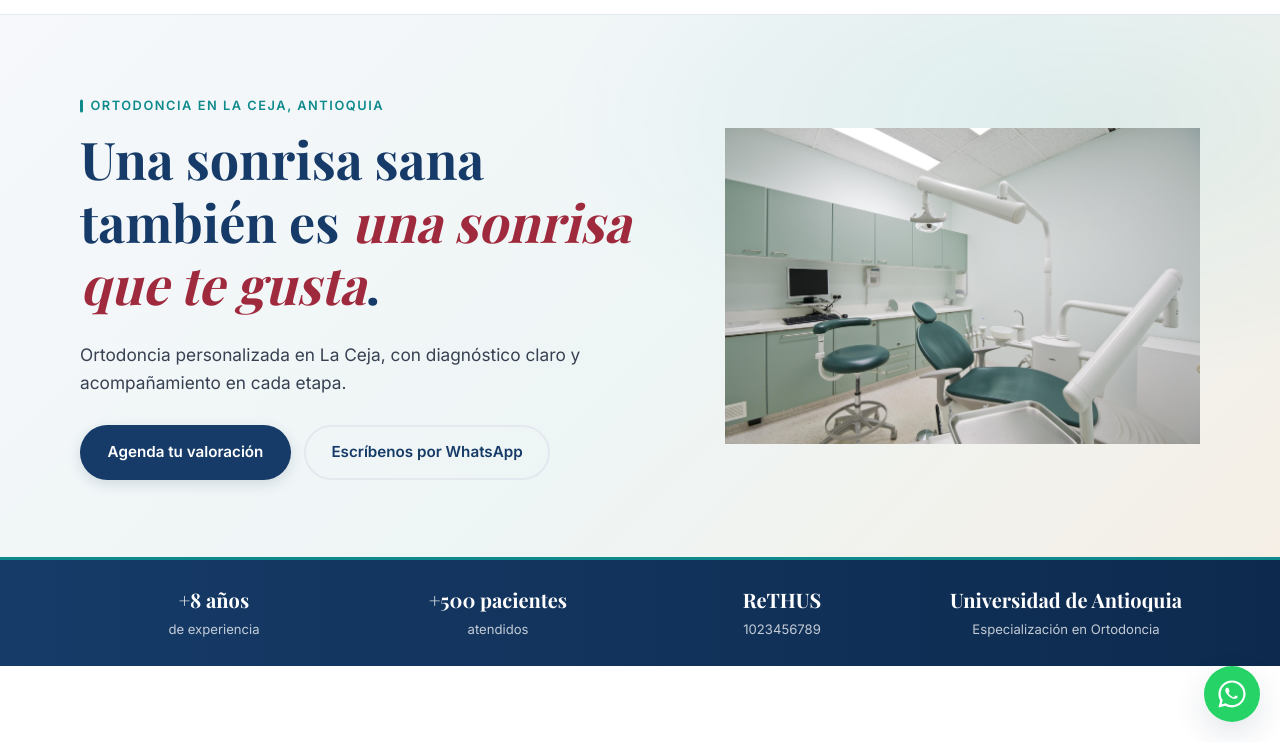
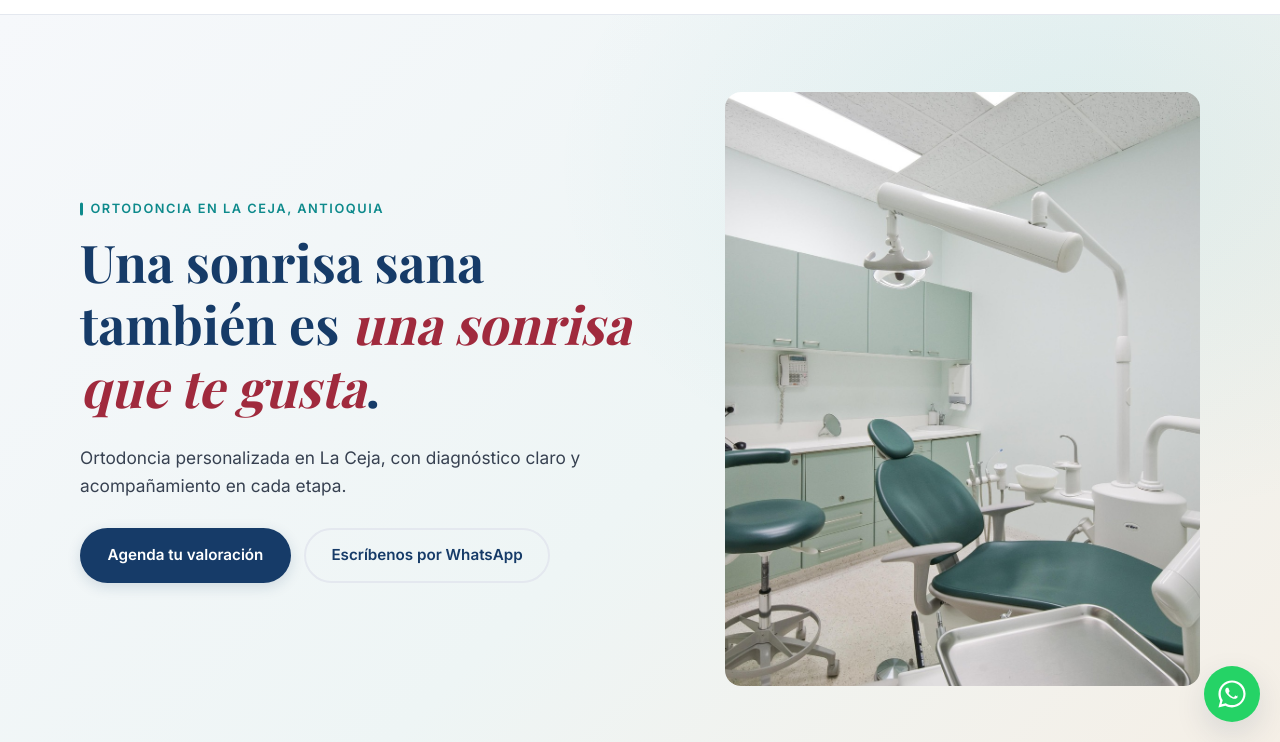
Before and after one commit to sbranhz/Dental-Care-Website, a plain HTML site: page index.html in a window 1280 px wide. Shown: the part 58-800 px from the top of the page. Drawn offline with nearby package versions, Linux system fonts and the light colour scheme; a web font is replaced by a local one.

Commit message:
Update styles.css

```diff
--- a/styles.css
+++ b/styles.css
@@ -763,6 +763,13 @@ p { margin: 0 0 1em; }
   text-align: center;
 }
 
+.media-img {
+  width: 100%;
+  aspect-ratio: 4 / 5;
+  object-fit: cover;
+  border-radius: var(--radius-lg);
+  display: block;
+}
 /* ---------- PAGE FORM RESPONSIVE ---------- */
 @media (max-width: 860px) {
   .form-inner { grid-template-columns: 1fr; }
```
